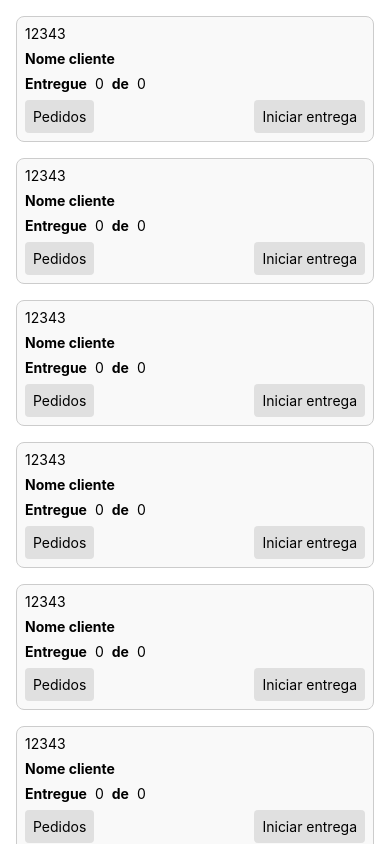
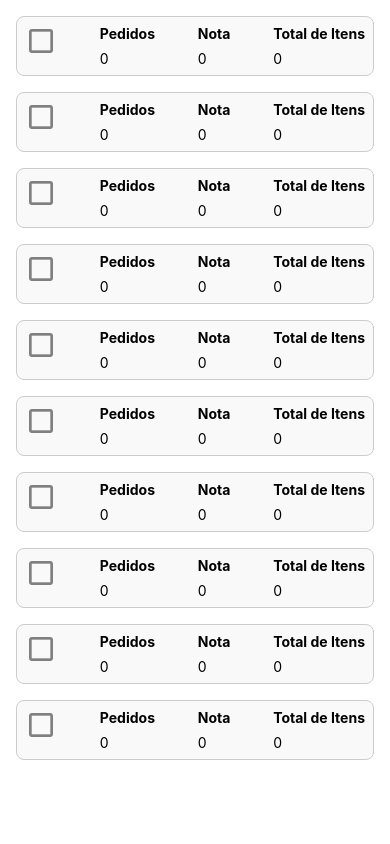
Before and after one commit to italoSouzaTI/pockWatermelonMT, a React Native app: screen / in a window 390 px wide. Built offline with nearby package versions, Linux system fonts and the light colour scheme.

Commit message:
feat: criando tela de pedidos

```diff
--- a/App.tsx
+++ b/App.tsx
@@ -1,9 +1,9 @@
 import { StatusBar } from "expo-status-bar";
 import { StyleSheet, Text, View } from "react-native";
-import { Cliente, Home } from "./src/features";
+import { Cliente, Home, Pedidos } from "./src/features";
 
 export default function App() {
-    return <Cliente />;
+    return <Pedidos />;
 }
 
 const styles = StyleSheet.create({
--- a/src/features/Home/components/Card/Card.tsx
+++ b/src/features/Home/components/Card/Card.tsx
@@ -1,8 +1,8 @@
-import { Text, View } from "react-native";
+import { Text, TouchableOpacity, View } from "react-native";
 
 export function Card() {
     return (
-        <View>
+        <TouchableOpacity>
             <View
                 style={{
                     width: "100%",
@@ -33,6 +33,6 @@ export function Card() {
                     </View>
                 </View>
             </View>
-        </View>
+        </TouchableOpacity>
     );
 }
--- /dev/null
+++ b/src/features/Pedidos/Pedidos.tsx
@@ -0,0 +1,18 @@
+import { FlatList, View } from "react-native";
+
+import styleHome from "../Home/style";
+import { CardPedidos } from "./components/CardPedidos/CardPedidos";
+export function Pedidos() {
+    function renderItem(item: any) {
+        return <CardPedidos item={item} />;
+    }
+    return (
+        <View style={styleHome.container}>
+            <FlatList
+                data={[1, 2, 3, 4, 5, 6, 7, 8, 9, 10]}
+                contentContainerStyle={{ padding: 16, gap: 16 }}
+                renderItem={({ item }) => renderItem(item)}
+            />
+        </View>
+    );
+}
--- /dev/null
+++ b/src/features/Pedidos/components/CardPedidos/CardPedidos.tsx
@@ -0,0 +1,40 @@
+import MaterialIcons from "@expo/vector-icons/MaterialIcons";
+import { useState } from "react";
+import { Text, TouchableOpacity, View } from "react-native";
+export function CardPedidos() {
+    const [isSelected, setIsSelected] = useState(false);
+    return (
+        <TouchableOpacity
+            style={{
+                width: "100%",
+                padding: 8,
+                borderRadius: 8,
+                borderWidth: 1,
+                borderColor: "#ccc",
+                backgroundColor: "#f9f9f9",
+                gap: 8,
+            }}
+        >
+            <View style={{ flexDirection: "row", justifyContent: "space-between" }}>
+                {isSelected ? (
+                    <MaterialIcons name="check-box" size={32} color="green" />
+                ) : (
+                    <MaterialIcons name="check-box-outline-blank" size={32} color="gray" />
+                )}
+
+                <View style={{ gap: 8 }}>
+                    <Text style={{ fontSize: 14, fontWeight: "bold" }}>Pedidos</Text>
+                    <Text style={{ fontSize: 14 }}>0</Text>
+                </View>
+                <View style={{ gap: 8 }}>
+                    <Text style={{ fontSize: 14, fontWeight: "bold" }}>Nota</Text>
+                    <Text style={{ fontSize: 14 }}>0</Text>
+                </View>
+                <View style={{ gap: 8 }}>
+                    <Text style={{ fontSize: 14, fontWeight: "bold" }}>Total de Itens</Text>
+                    <Text style={{ fontSize: 14 }}>0</Text>
+                </View>
+            </View>
+        </TouchableOpacity>
+    );
+}
--- a/src/features/index.ts
+++ b/src/features/index.ts
@@ -1,2 +1,3 @@
 export * from "./Home/Home";
 export * from "./Cliente/Cliente";
+export * from "./Pedidos/Pedidos";
```
